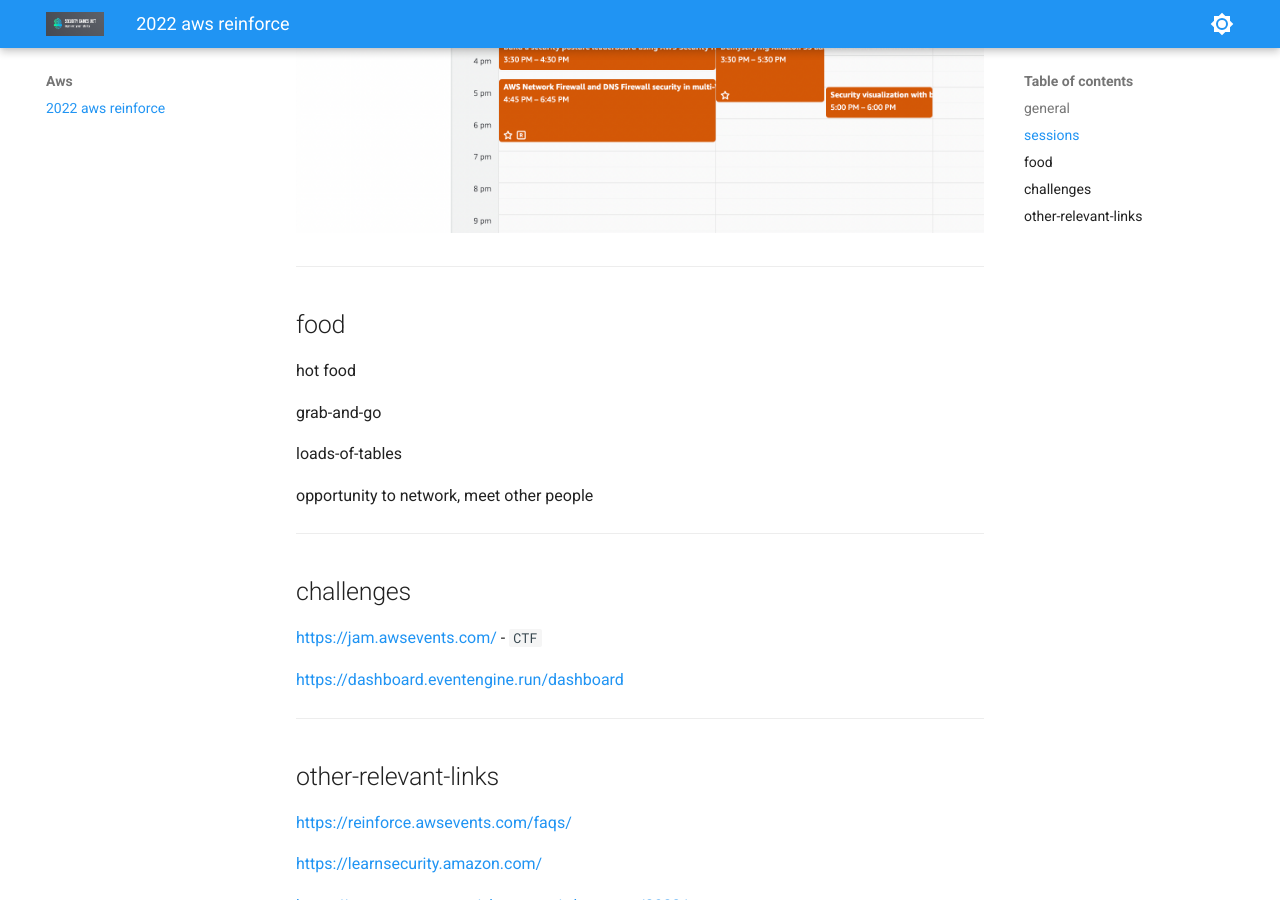
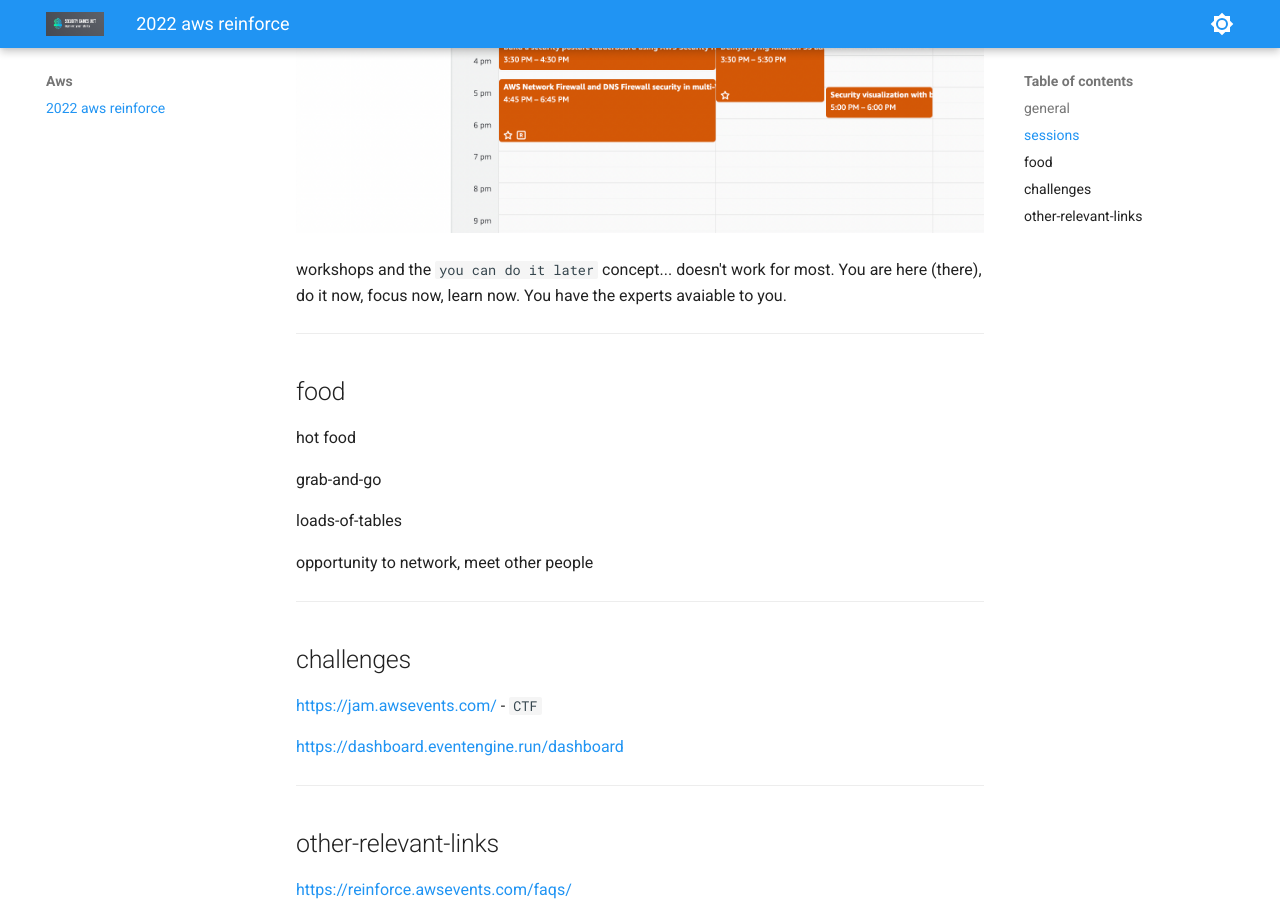
Before and after one commit to AntonioFeijaoUK/www-securitygames-net, an MkDocs documentation site: the page built from docs/aws/2022-reinforce.md, in a window 1280 px wide and 900 px high, scrolled down 1159 px. Built offline with MkDocs 1.6.1 and Material for MkDocs 9.7.7, drawn with Linux system fonts in a browser that asks for light colours.

Commit message:
Update 2022-reinforce.md

```diff
--- a/docs/aws/2022-reinforce.md
+++ b/docs/aws/2022-reinforce.md
@@ -30,6 +30,9 @@
 
 ![antonio-feijao-aws-reinforce-2022](/assets/images/antonio-feijao-aws-reinforce-2022.png)
 
+workshops and the `you can do it later` concept... doesn't work for most. You are here (there), do it now, focus now, learn now. You have the experts avaiable to you.
+
+
 ----
 
 ## food
```
